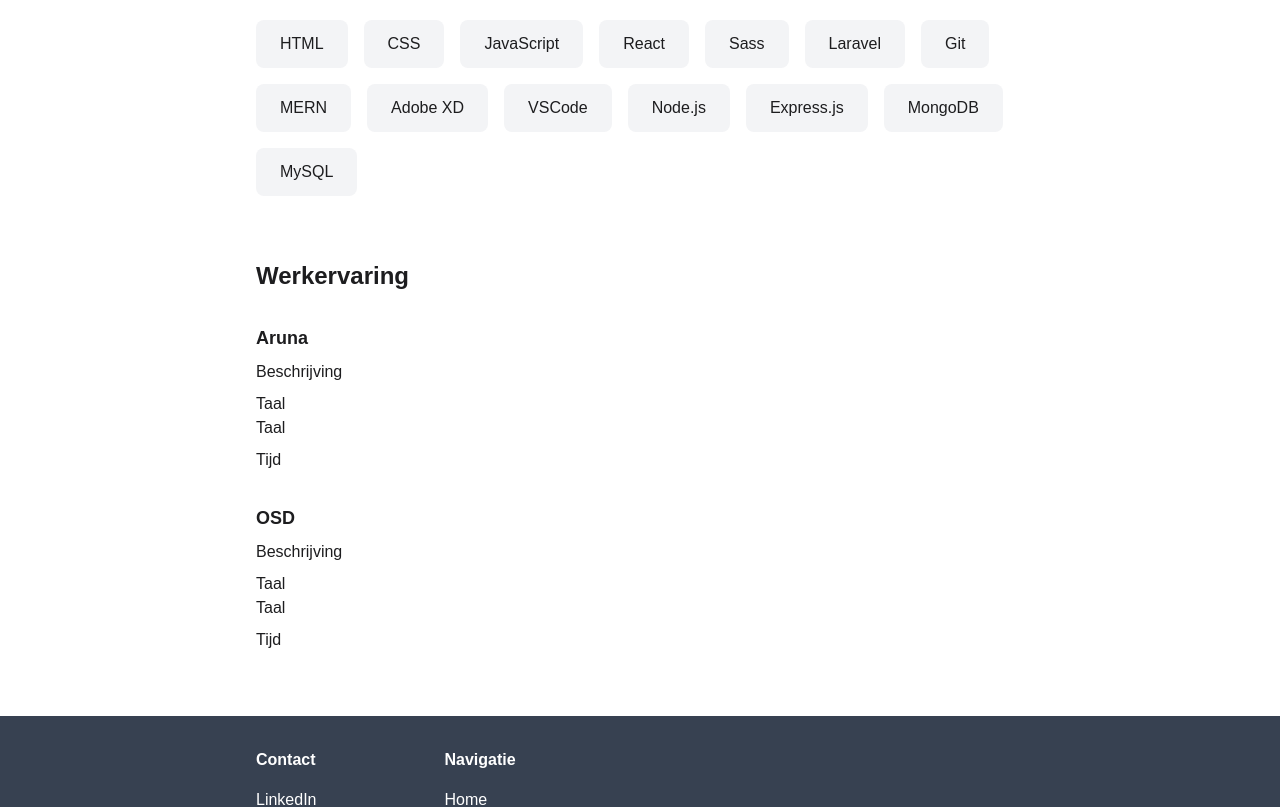
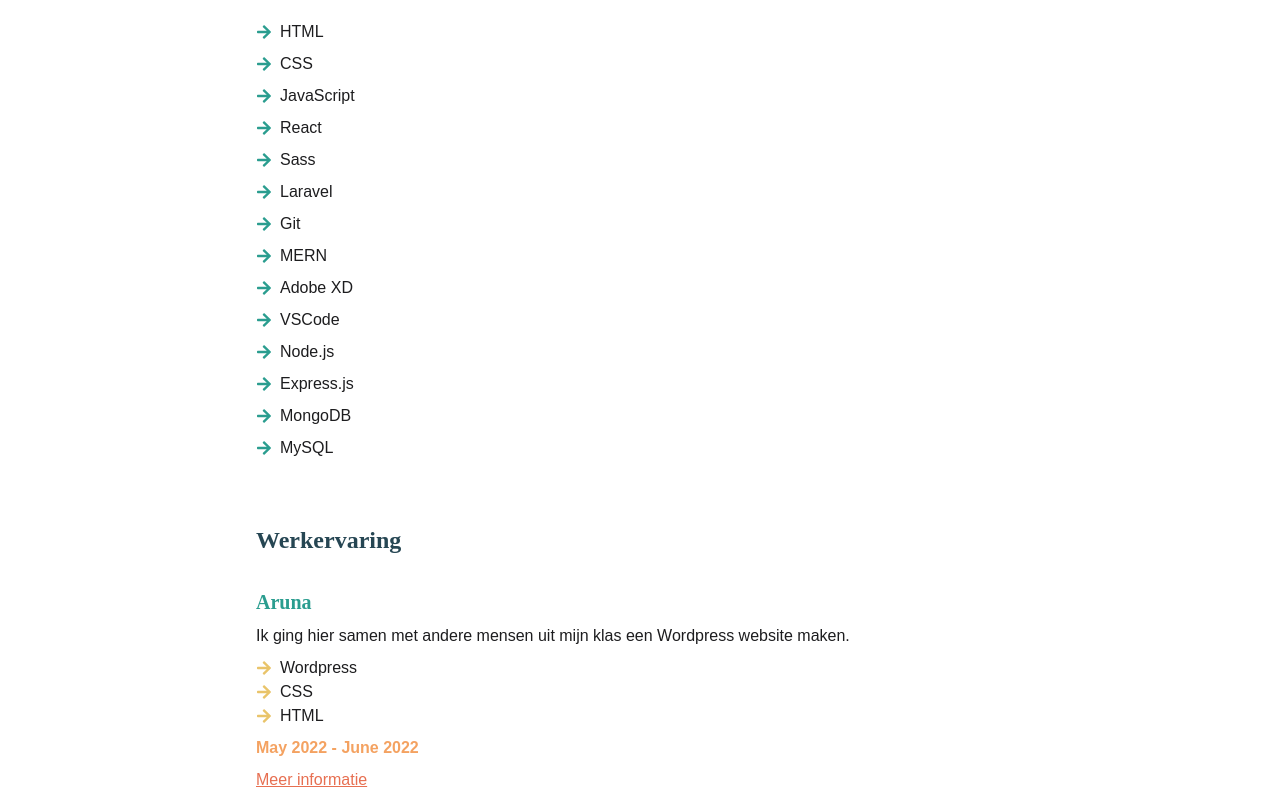
Before and after one commit to joeribreedveld/portfolio-website-v4, a Next.js app: page /about in a window 1280 px wide. Shown: the part 460-1267 px from the top of the page. Built offline with nearby package versions, Linux system fonts and the light colour scheme.

Commit message:
feat(about): improve about page with colors, werkervaring, skills list style, and improve fonts

```diff
--- a/pages/about.tsx
+++ b/pages/about.tsx
@@ -1,56 +1,108 @@
 // Imports
 import type { NextPage } from "next"
+import { FaArrowRight } from "react-icons/fa"
 
 // Functions
 const About: NextPage = () => {
 	return (
 		<div className='page-padding-x page-padding-y flex flex-col gap-16'>
 			<section>
-				<h2 className='text-2xl font-bold pb-4'>Over mij</h2>
+				<h2 className='text-2xl font-bold pb-4 text-primary font-serif'>Over mij</h2>
 				<p className='md:w-2/4'>
 					Hallo mijn naam is Joeri Breedveld. Ik ben een Junior Full Stack Developer en ik woon in Amsterdam. Ik programmeer sinds 2021 en ik studeer ook Software Development bij
 					Mediacollege Amsterdam. Ik vind het heel leuk om nieuwe dingen te leren en uitdagingen aan te gaan.
 				</p>
 			</section>
 			<section>
-				<h2 className='text-2xl font-bold pb-8'>Mijn skills</h2>
-				<ul className='flex gap-4 flex-wrap'>
-					<li className='bg-gray-100 py-3 px-6  rounded-lg'>HTML</li>
-					<li className='bg-gray-100 py-3 px-6  rounded-lg'>CSS</li>
-					<li className='bg-gray-100 py-3 px-6  rounded-lg'>JavaScript</li>
-					<li className='bg-gray-100 py-3 px-6  rounded-lg'>React</li>
-					<li className='bg-gray-100 py-3 px-6  rounded-lg'>Sass</li>
-					<li className='bg-gray-100 py-3 px-6  rounded-lg'>Laravel</li>
-					<li className='bg-gray-100 py-3 px-6  rounded-lg'>Git</li>
-					<li className='bg-gray-100 py-3 px-6  rounded-lg'>MERN</li>
-					<li className='bg-gray-100 py-3 px-6  rounded-lg'>Adobe XD</li>
-					<li className='bg-gray-100 py-3 px-6  rounded-lg'>VSCode</li>
-					<li className='bg-gray-100 py-3 px-6  rounded-lg'>Node.js</li>
-					<li className='bg-gray-100 py-3 px-6  rounded-lg'>Express.js</li>
-					<li className='bg-gray-100 py-3 px-6  rounded-lg'>MongoDB</li>
-					<li className='bg-gray-100 py-3 px-6  rounded-lg'>MySQL</li>
+				<h2 className='text-2xl font-bold pb-8 font-serif text-primary'>Mijn skills</h2>
+				<ul className='flex flex-col gap-2 flex-wrap'>
+					<li className='flex items-center gap-2'>
+						<FaArrowRight className='text-secondary' /> HTML
+					</li>
+					<li className='flex items-center gap-2'>
+						<FaArrowRight className='text-secondary' /> CSS
+					</li>
+					<li className='flex items-center gap-2'>
+						<FaArrowRight className='text-secondary' /> JavaScript
+					</li>
+					<li className='flex items-center gap-2'>
+						<FaArrowRight className='text-secondary' /> React
+					</li>
+					<li className='flex items-center gap-2'>
+						<FaArrowRight className='text-secondary' /> Sass
+					</li>
+					<li className='flex items-center gap-2'>
+						<FaArrowRight className='text-secondary' /> Laravel
+					</li>
+					<li className='flex items-center gap-2'>
+						<FaArrowRight className='text-secondary' /> Git
+					</li>
+					<li className='flex items-center gap-2'>
+						<FaArrowRight className='text-secondary' /> MERN
+					</li>
+					<li className='flex items-center gap-2'>
+						<FaArrowRight className='text-secondary' /> Adobe XD
+					</li>
+					<li className='flex items-center gap-2'>
+						<FaArrowRight className='text-secondary' /> VSCode
+					</li>
+					<li className='flex items-center gap-2'>
+						<FaArrowRight className='text-secondary' /> Node.js
+					</li>
+					<li className='flex items-center gap-2'>
+						<FaArrowRight className='text-secondary' /> Express.js
+					</li>
+					<li className='flex items-center gap-2'>
+						<FaArrowRight className='text-secondary' /> MongoDB
+					</li>
+					<li className='flex items-center gap-2'>
+						<FaArrowRight className='text-secondary' /> MySQL
+					</li>
 				</ul>
 			</section>
 			<section>
-				<h2 className='text-2xl font-bold pb-8'>Werkervaring</h2>
+				<h2 className='text-2xl font-bold pb-8 font-serif text-primary'>Werkervaring</h2>
 				<ul className='flex flex-col gap-8'>
 					<li className='flex flex-col gap-2'>
-						<h4 className='text-lg font-bold'>Aruna</h4>
-						<p>Beschrijving</p>
-						<ul>
-							<li>Taal</li>
-							<li>Taal</li>
+						<h4 className='text-xl font-bold text-secondary font-serif'>Aruna</h4>
+						<p>Ik ging hier samen met andere mensen uit mijn klas een Wordpress website maken.</p>
+						<ul className=''>
+							<li className='flex items-center gap-2'>
+								<FaArrowRight className='text-tertiary' /> Wordpress
+							</li>
+							<li className='flex items-center gap-2'>
+								<FaArrowRight className='text-tertiary' /> CSS
+							</li>
+							<li className='flex items-center gap-2'>
+								<FaArrowRight className='text-tertiary' /> HTML
+							</li>
 						</ul>
-						<p>Tijd</p>
+						<p className='text-quaternary font-bold'>May 2022 - June 2022</p>
+						<a href='#' className='text-quinary underline'>
+							Meer informatie
+						</a>
 					</li>
 					<li className='flex flex-col gap-2'>
-						<h4 className='text-lg font-bold'>OSD</h4>
-						<p>Beschrijving</p>
-						<ul>
-							<li>Taal</li>
-							<li>Taal</li>
+						<h4 className='text-xl font-bold text-secondary font-serif'>Oorsprongsdocumenten</h4>
+						<p>Ik werk aan een MERN ecommerce website met een support artikel systeem.</p>
+						<ul className=''>
+							<li className='flex items-center gap-2'>
+								<FaArrowRight className='text-tertiary' /> Next.js
+							</li>
+							<li className='flex items-center gap-2'>
+								<FaArrowRight className='text-tertiary' /> Node.js
+							</li>
+							<li className='flex items-center gap-2'>
+								<FaArrowRight className='text-tertiary' /> MERN
+							</li>
+							<li className='flex items-center gap-2'>
+								<FaArrowRight className='text-tertiary' /> TailwindCSS
+							</li>
 						</ul>
-						<p>Tijd</p>
+						<p className='text-quaternary font-bold'>June 2022 - Now</p>
+						<a href='#' className='text-quinary underline'>
+							Meer informatie
+						</a>
 					</li>
 				</ul>
 			</section>
```
